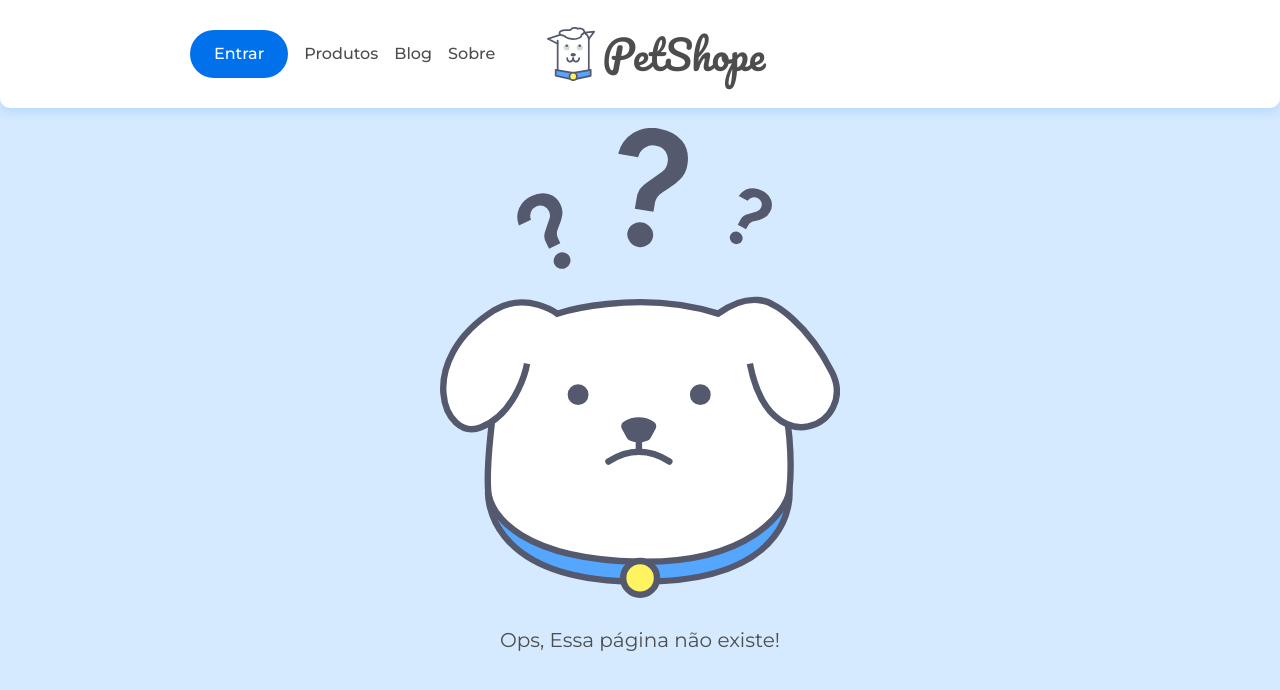
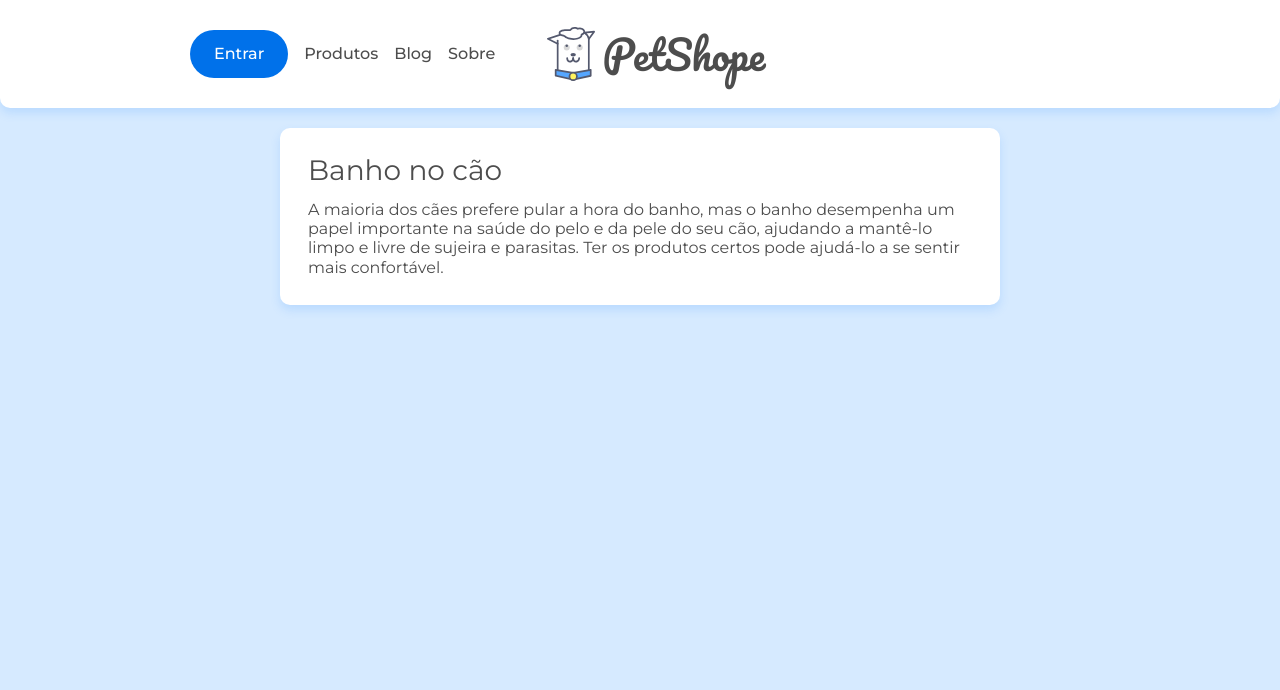
Before and after one commit to jonatasbueno/learning-react-router, a React (Create React App) app: page /posts/1 in a window 1280 px wide. Shown: the top 690 px of the page. Built offline with nearby package versions, Linux system fonts and the light colour scheme; data requests are answered from the project's data file.

Commit message:
Cria redirecionamento para exibição dos cards

```diff
--- a/src/App.jsx
+++ b/src/App.jsx
@@ -4,6 +4,7 @@
 import Sobre from "./paginas/Sobre";
 import Cabecalho from './components/Cabecalho';
 import Pagina404 from './paginas/Pagina404';
+import Post from './paginas/Post';
 import './assets/css/base/base.css'
 
 function App() {
@@ -20,6 +21,9 @@
         <Route path="/sobre">
           <Sobre />
         </Route>
+        <Route path="/posts/:id">
+          <Post />
+        </Route>
         <Route>
           <Pagina404 />
         </Route>
--- a/src/components/ListaPosts.jsx
+++ b/src/components/ListaPosts.jsx
@@ -13,7 +13,7 @@
   return (
     <section className="posts container">
       {posts.map(post => (
-        <Link className={`cartao-post cartao-post--${post.categoria}`}>
+        <Link className={`cartao-post cartao-post--${post.categoria}`} to={`/posts/${post.id}`}>
           <article key={post.id}>
             <h3 className="cartao-post__titulo">
               {post.title}
--- /dev/null
+++ b/src/paginas/Post.jsx
@@ -0,0 +1,24 @@
+import React, { useEffect, useState } from 'react';
+import { busca } from '../api/api';
+import { useParams } from 'react-router-dom';
+import '../assets/css/post.css';
+
+function Post() {
+  const { id } = useParams();
+  const [post, setPost] = useState({});
+
+  useEffect(() => {
+    busca(`/posts/${id}`, setPost)
+  }, [id])
+
+  return (
+    <main className='container flex flex--centro'>
+      <article className='cartao post'>
+        <h2 className='cartao__titulo'>{post.title}</h2>
+        <p className='cartao__texto'>{post.body}</p>
+      </article>
+    </main>
+  );
+}
+
+export default Post;
```
Also changed, not shown: 1 other file (tests, documents, lock files or other folders).
